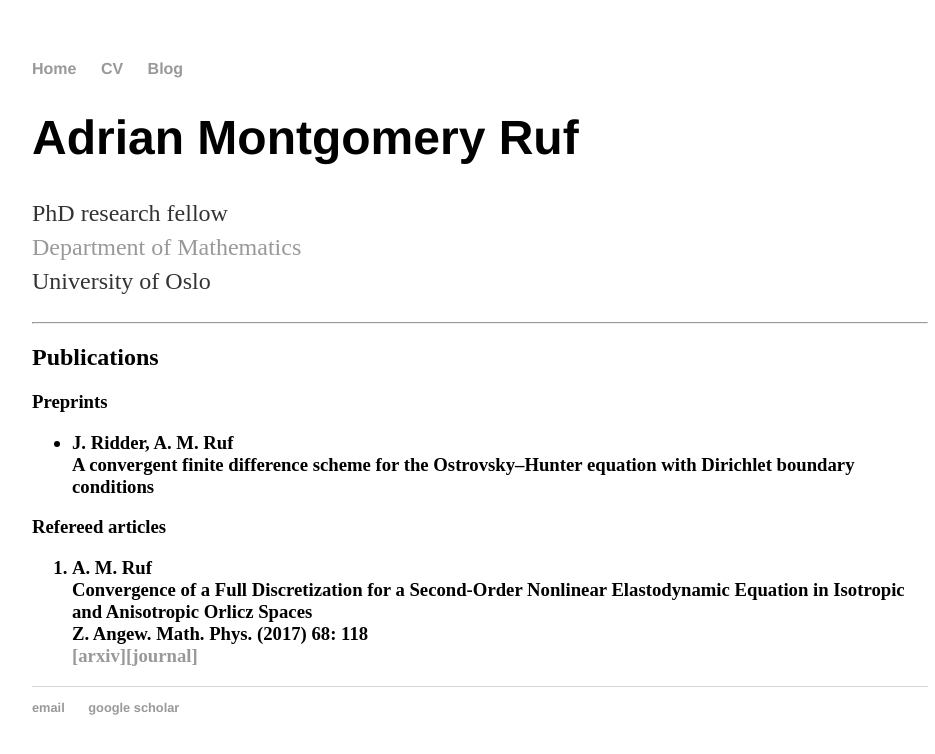
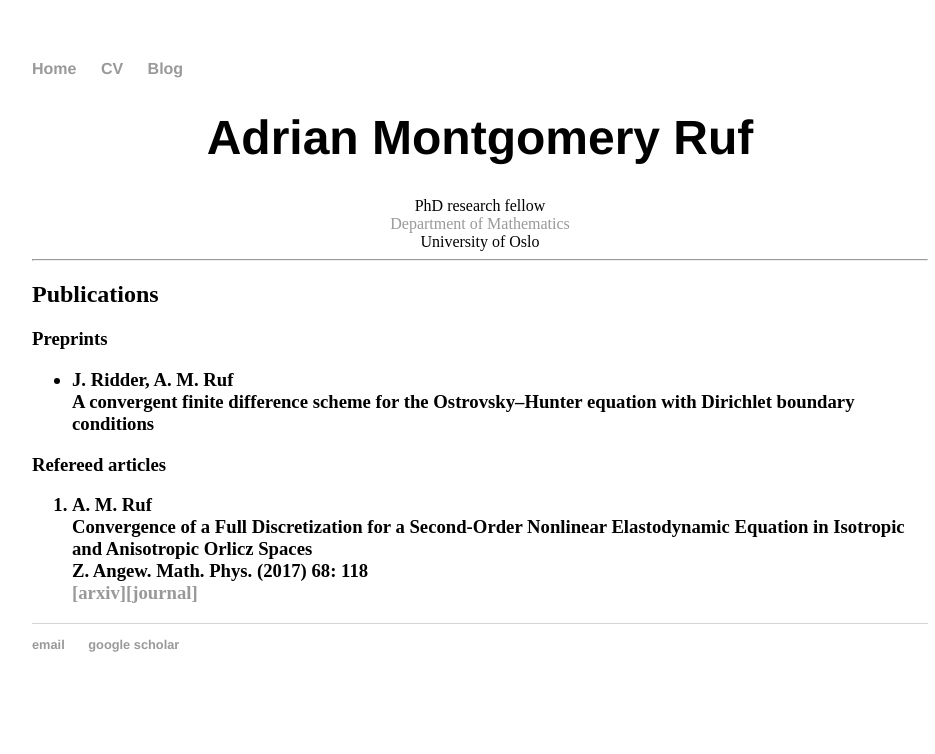
Before and after one commit to adrianmruf/adrianmruf.github.io, a Jekyll site: the page built from index.html, in a window 1280 px wide. Shown: the top 754 px of the page, without its empty margins (160-1095 px from the left). Built offline with Jekyll 4.4.1, drawn with Linux system fonts in a browser that asks for light colours.

Commit message:
Update index.html

```diff
--- a/index.html
+++ b/index.html
@@ -3,10 +3,13 @@ layout: default
 title: Adrian Montgomery Ruf
 ---
 <div class="blurb">
+	<div align="center">
 	<h1>Adrian Montgomery Ruf</h1>
-	<p>PhD research fellow<br>
+  	PhD research fellow<br>
 	<a href="http://www.mn.uio.no/math/english/people/aca/adrianru/">Department of Mathematics</a><br>
-	University of Oslo<p>
+	University of Oslo
+	</div>
+
 	<hr />
 	<h2>Publications<h2>
 	<h3>Preprints<h3>
```
